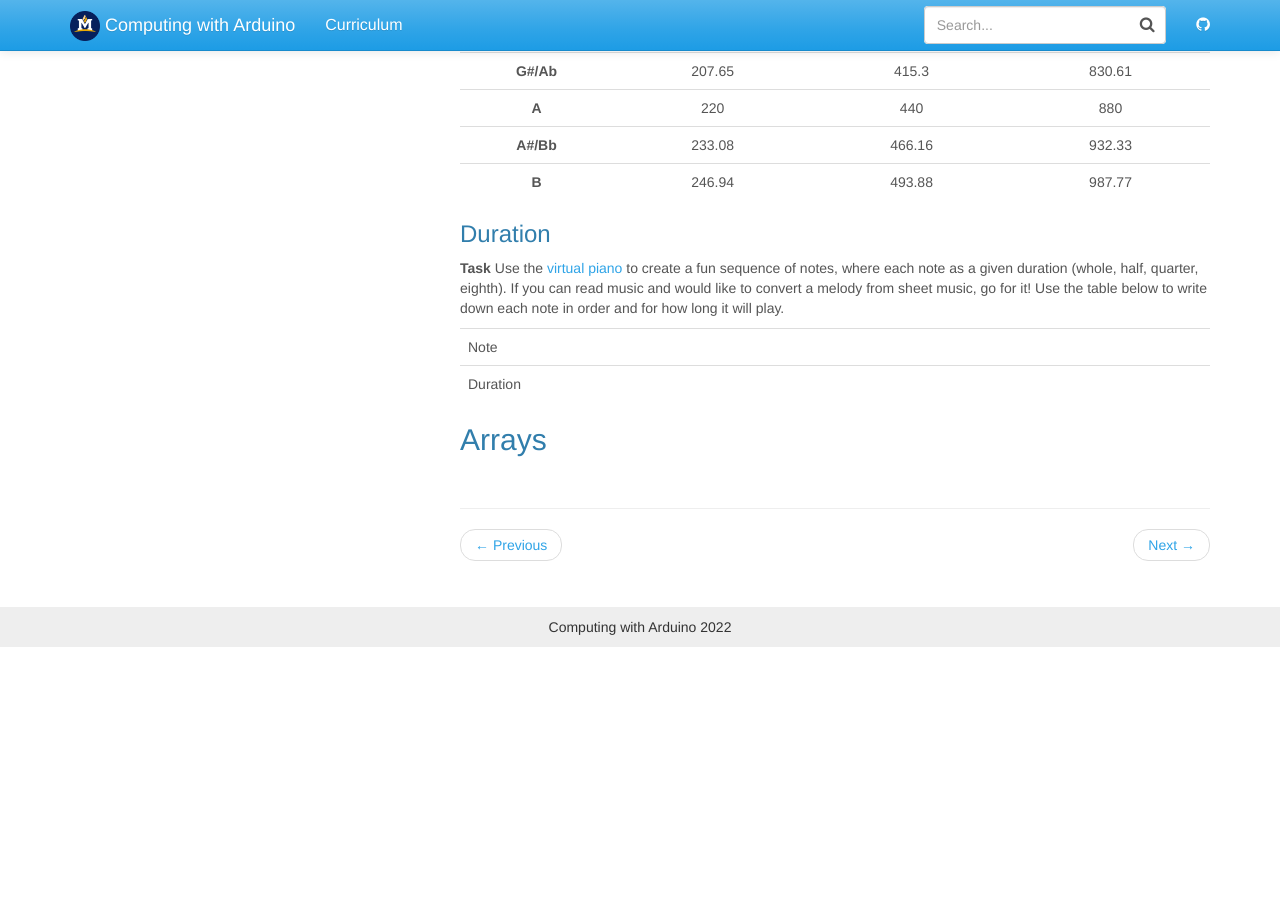
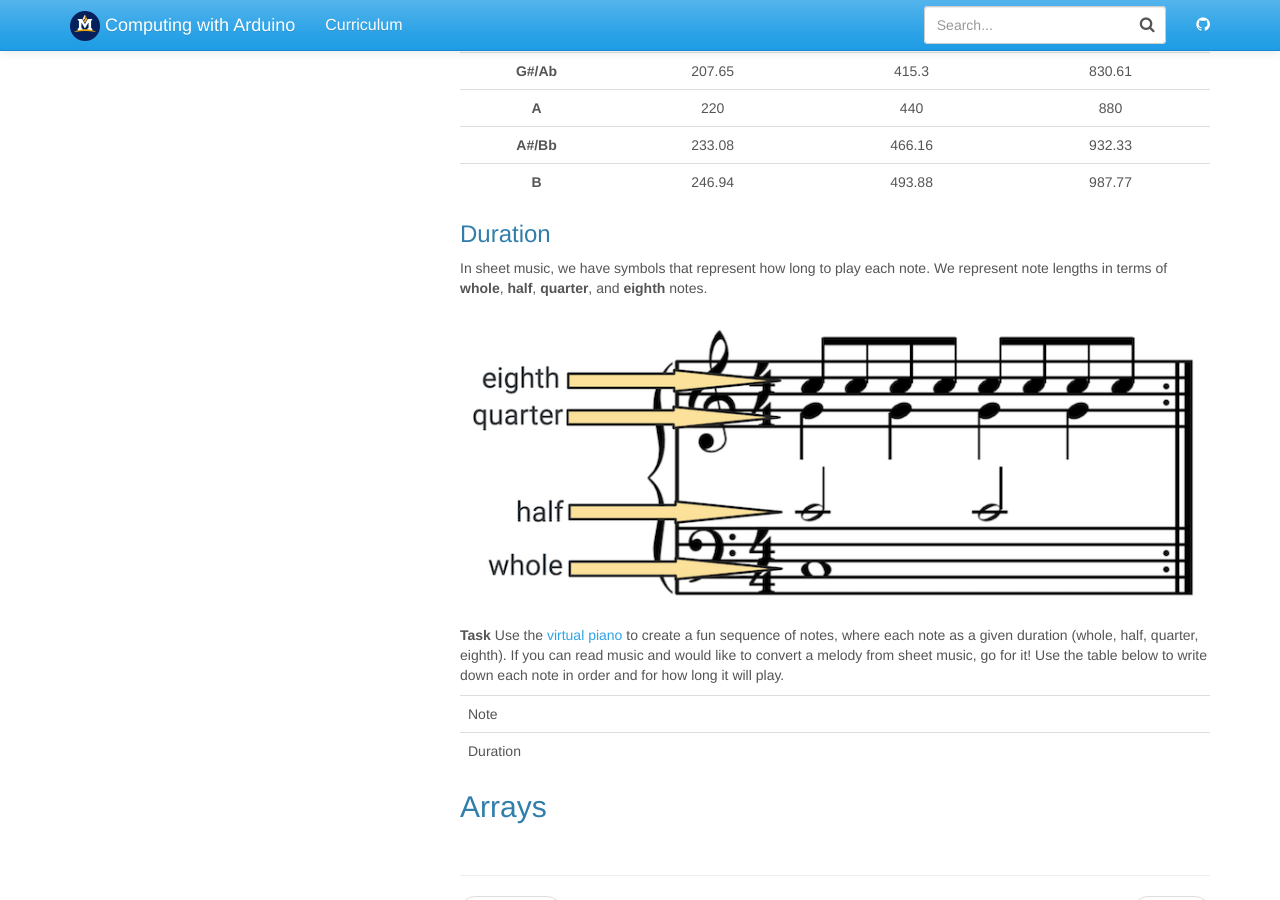
Before and after one commit to jake-chipps/friendometer, a Jekyll site: the page built from _docs/lessons/4-2.md, in a window 1280 px wide and 900 px high, scrolled down 1153 px. Built offline with Jekyll 4.4.1, drawn with Linux system fonts in a browser that asks for light colours; before the commit the page ends 1800 px from its top, so only the background shows below that.

Commit message:
add image

```diff
--- a/_docs/lessons/4-2.md
+++ b/_docs/lessons/4-2.md
@@ -32,7 +32,9 @@ Note | Octave 3 | Octave 4 | Octave 5 |
 **B**  | 246.94  | 493.88  |  987.77
 
 ### Duration
+In sheet music, we have symbols that represent how long to play each note. We represent note lengths in terms of **whole**, **half**, **quarter**, and **eighth** notes.
 
+[![note durations](../images/4-2_durations.png)](https://commons.wikimedia.org/wiki/File:Divisive_rhythm.png)
 
 **Task** Use the [virtual piano](https://www.musicca.com/piano) to create a fun sequence of notes, where each note as a given duration (whole, half, quarter, eighth). If you can read music and would like to convert a melody from sheet music, go for it!
 Use the table below to write down each note in order and for how long it will play.
```
Also changed, not shown: _docs/images/4-2_durations.png (added).
